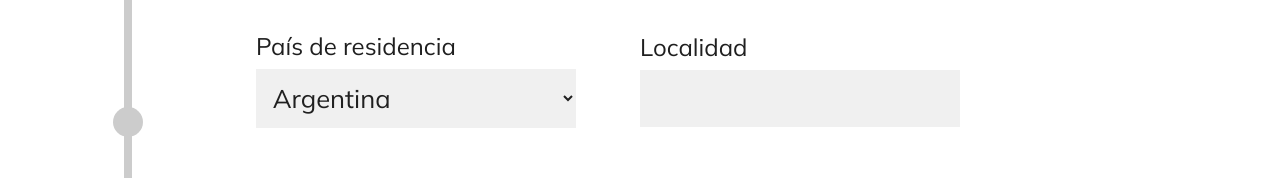
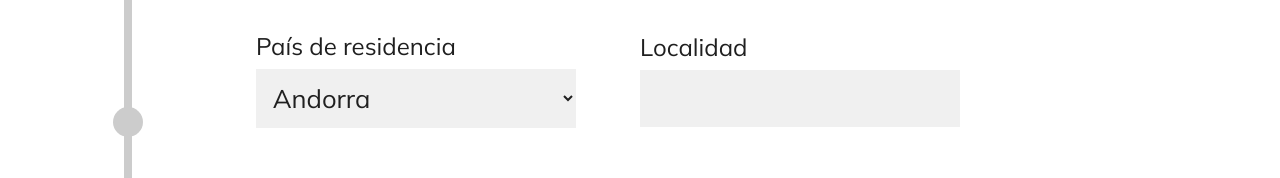
Before and after one commit to LectO-App/ruidea-frontend, a React (Create React App) app: page /inscribirse in a window 1280 px wide. Shown: the part 278-456 px from the top of the page. Built offline with nearby package versions, Linux system fonts and the light colour scheme.

Commit message:
:triangular_flag_on_post: Agregados países e ilustración

```diff
--- a/package.json
+++ b/package.json
@@ -7,6 +7,7 @@
     "@testing-library/react": "^9.3.2",
     "@testing-library/user-event": "^7.1.2",
     "axios": "^0.19.2",
+    "flag-icon-css": "^3.5.0",
     "node-sass": "^4.14.1",
     "puppeteer": "^5.2.1",
     "qrcode.react": "^1.0.0",
--- a/src/components/Info.js
+++ b/src/components/Info.js
@@ -1,6 +1,6 @@
 import React from "react";
 
-import imagenHero from "../img/logoRuidea.webp";
+import pasaporte from "../img/pasaporte.svg";
 
 const Info = () => {
   return (
@@ -13,7 +13,7 @@ const Info = () => {
       <div>
         <div className="item">
           <div className="container-imagen">
-            <img src={imagenHero} alt="Logo RUIDEA" />
+            <img src={pasaporte} alt="Logo RUIDEA" />
           </div>
           <div className="container-texto">
             <h2>¿Cómo funciona?</h2>
--- a/src/components/Paso1.js
+++ b/src/components/Paso1.js
@@ -1,5 +1,7 @@
 import React from "react";
 import { useForm } from "react-hook-form";
+
+import "flag-icon-css/css/flag-icon.css";
 
 const Paso1 = (props) => {
   const { siguientePaso, handleFormChange, formData } = props;
@@ -70,13 +72,27 @@ const Paso1 = (props) => {
             <option value="" disabled>
               Seleccione un país
             </option>
+            <option value="Andorra">Andorra</option>
             <option value="Argentina">Argentina</option>
+            <option value="Bolivia">Bolivia</option>
+            <option value="Brasil">Brasil</option>
+            <option value="Chile">Chile</option>
+            <option value="Colombia">Colombia</option>
+            <option value="Costa Rica">Costa Rica</option>
+            <option value="Cuba">Cuba</option>
+            <option value="Ecuador">Ecuador</option>
+            <option value="El Salvador">El Salvador</option>
             <option value="España">España</option>
-            <option value="Argentina">Argentina</option>
-            <option value="Argentina">Argentina</option>
-            <option value="Argentina">Argentina</option>
-            <option value="Argentina">Argentina</option>
-            <option value="Argentina">Argentina</option>
+            <option value="Guatemala">Guatemala</option>
+            <option value="México">México</option>
+            <option value="Nicaragua">Nicaragua</option>
+            <option value="Panamá">Panamá</option>
+            <option value="Perú">Perú</option>
+            <option value="Paraguay">Paraguay</option>
+            <option value="Portugal">Portugal</option>
+            <option value="República Dominicana">República Dominicana</option>
+            <option value="Uruguay">Uruguay</option>
+            <option value="Venezuela">Venezuela</option>
           </select>
         </div>
         <div className="wrapper-form">
--- a/src/css/dashboard.scss
+++ b/src/css/dashboard.scss
@@ -29,8 +29,7 @@
       flex: 1;
     }
   }
-  a,
-  button {
+  a {
     border: none;
     background-color: #4a71d8;
     color: #fff;
@@ -42,6 +41,7 @@
     cursor: pointer;
     user-select: none;
     text-decoration: none;
+    text-align: center;
   }
 }
 
@@ -104,7 +104,7 @@
     .botones-descargar {
       flex-direction: column;
       padding: 2rem 0;
-      button {
+      a {
         width: 100%;
         margin: 1vh 0;
       }
--- a/src/css/verificar.scss
+++ b/src/css/verificar.scss
@@ -18,15 +18,15 @@
       text-align: center;
       padding: 1vh 0 0 0;
       h1 {
-        font-size: $fsHeader;
+        font-size: calc(50px + (60 - 50) * ((100vw - 300px) / (1600 - 300)));
       }
       h3 {
-        font-size: $fsMedium;
+        font-size: calc(40px + (45 - 40) * ((100vw - 300px) / (1600 - 300)));
         color: #648387;
       }
     }
     h2 {
-      font-size: $fsSubHeader;
+      font-size: calc(50px + (56 - 50) * ((100vw - 300px) / (1600 - 300)));
       margin: 1vh 0 0 0;
       color: #161616;
       text-align: center;
```
Also changed, not shown: src/img/pasaporte.svg (added), 1 other file (tests, documents, lock files or other folders).
